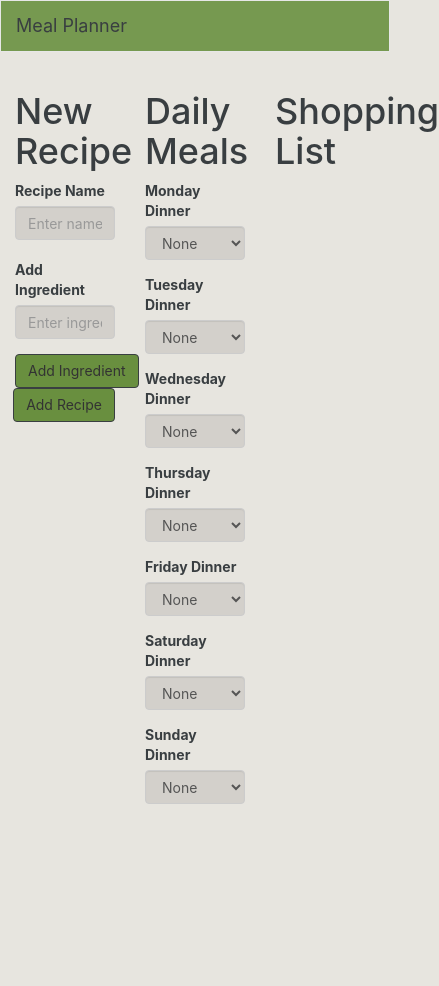
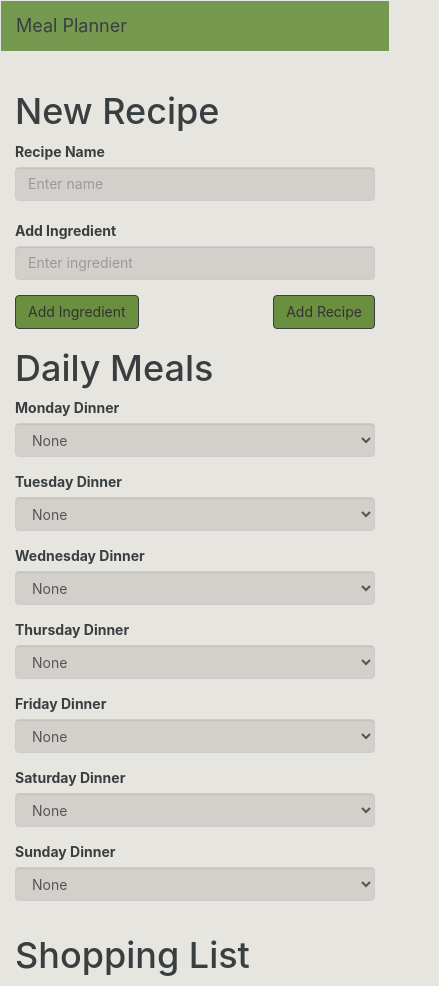
Before and after one commit to AngelOfMercy/meal-planner, a React (Create React App) app in the folder client/: page / in a window 390 px wide. Shown: the whole page, 439 px wide, since content can reach past the window. Before the commit the page ends 844 px from the top, so only its background shows below. Built offline with nearby package versions, Linux system fonts and the light colour scheme.

Commit message:
Added simple mobile support

```diff
--- a/client/src/App.js
+++ b/client/src/App.js
@@ -22,24 +22,16 @@ class App extends Component {
         </Navbar>
         <Grid>
           <Row>
-            <Col xs={4}>
+            <Col xs={12} md={4}>
               <h1>New Recipe</h1>
-            </Col>
-            <Col xs={4}>
-              <h1>Daily Meals</h1>
-            </Col>
-            <Col xs={4}>
-              <h1>Shopping List</h1>
-            </Col>
-          </Row>
-          <Row>
-            <Col xs={4}>
               <RecipeForm></RecipeForm>
             </Col>
-            <Col xs={4}>
+            <Col xs={12} md={4}>
+              <h1>Daily Meals</h1>
               <Planner/>
             </Col>
-            <Col>
+            <Col xs={12} md={4}>
+              <h1>Shopping List</h1>
               <Shopping/>
             </Col>
           </Row>
```
